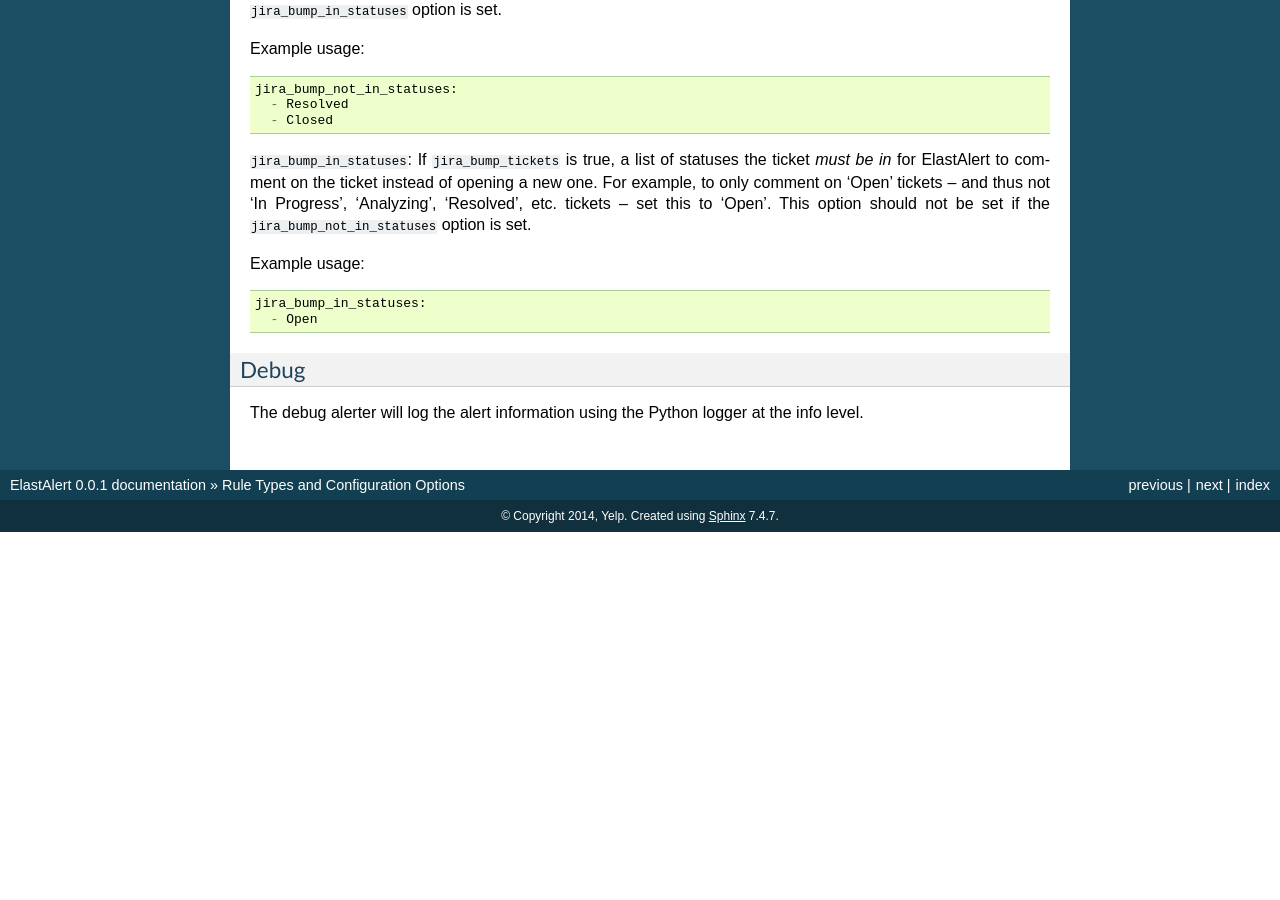
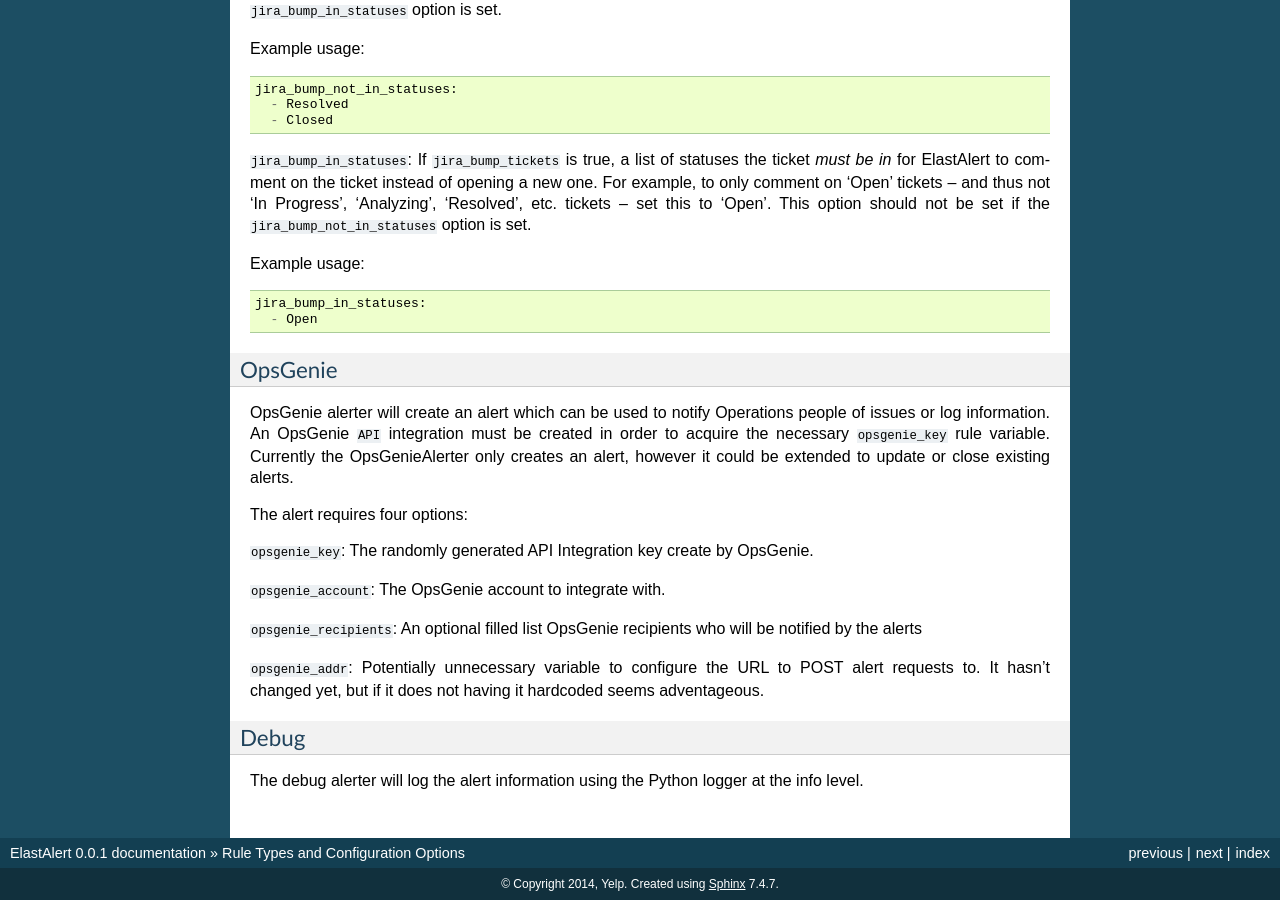
Before and after one commit to Yelp/elastalert, a Sphinx documentation site: the page built from docs/source/ruletypes.rst, in a window 1280 px wide and 900 px high, scrolled down 14706 px. Built offline with Sphinx 7.4.7, drawn with Linux system fonts in a browser that asks for light colours; before the commit the page ends 15238 px from its top, so only the background shows below that.

Commit message:
Beginning to update the documentation

```diff
--- a/docs/source/elastalert.rst
+++ b/docs/source/elastalert.rst
@@ -29,10 +29,11 @@ Several rule types with common monitoring paradigms are included with ElastAlert
 - "Match on any event matching a given filter" (``any`` type)
 - "Match when a field has two different values within some time" (``change`` type)
 
-Currently, we have support built in for two alert types:
+Currently, we have support built in for three alert types:
 
 - Email
 - JIRA
+- OpsGenie
 
 Additional rule types and alerts can be easily imported or written. (See :ref:`Writing rule types <writingrules>` and :ref:`Writing alerts <writingalerts>`)
 
--- a/docs/source/ruletypes.rst
+++ b/docs/source/ruletypes.rst
@@ -786,6 +786,21 @@ Example usage::
     jira_bump_in_statuses:
       - Open
 
+OpsGenie
+~~~~~~~~
+
+OpsGenie alerter will create an alert which can be used to notify Operations people of issues or log information. An OpsGenie ``API`` integration must be created in order to acquire the necessary ``opsgenie_key`` rule variable. Currently the OpsGenieAlerter only creates an alert, however it could be extended to update or close existing alerts.
+
+The alert requires four options:
+
+``opsgenie_key``: The randomly generated API Integration key create by OpsGenie.
+
+``opsgenie_account``: The OpsGenie account to integrate with.
+
+``opsgenie_recipients``: An optional filled list OpsGenie recipients who will be notified by the alerts
+
+``opsgenie_addr``: Potentially unnecessary variable to configure the URL to POST alert requests to. It hasn't changed yet, but if it does not having it hardcoded seems adventageous.
+
 Debug
 ~~~~~~
 
```
Also changed, not shown: README.md (+1 -0 lines).
